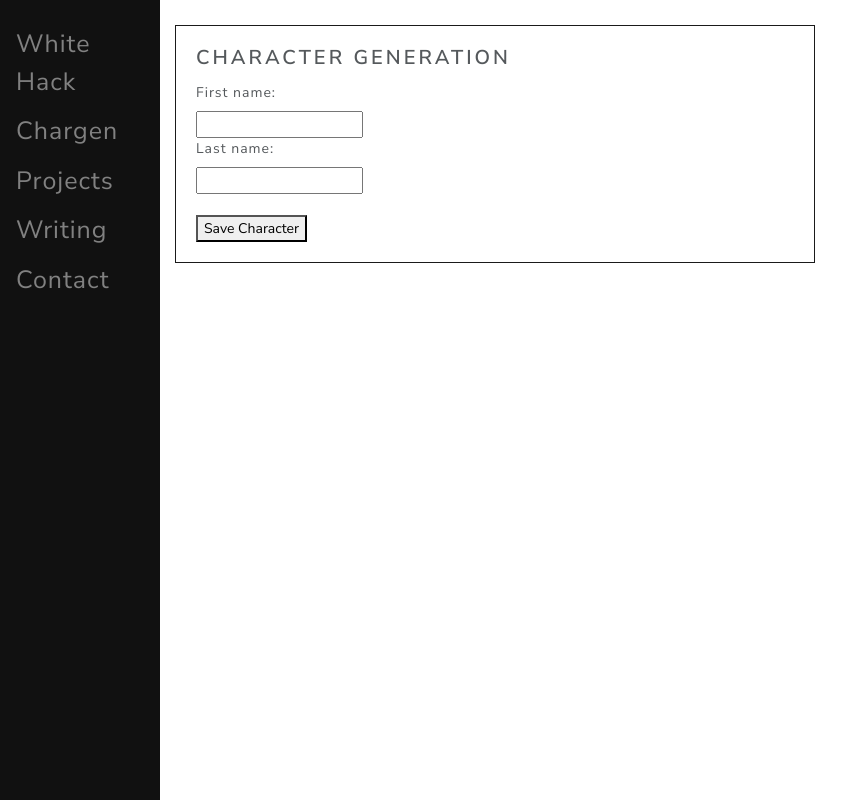
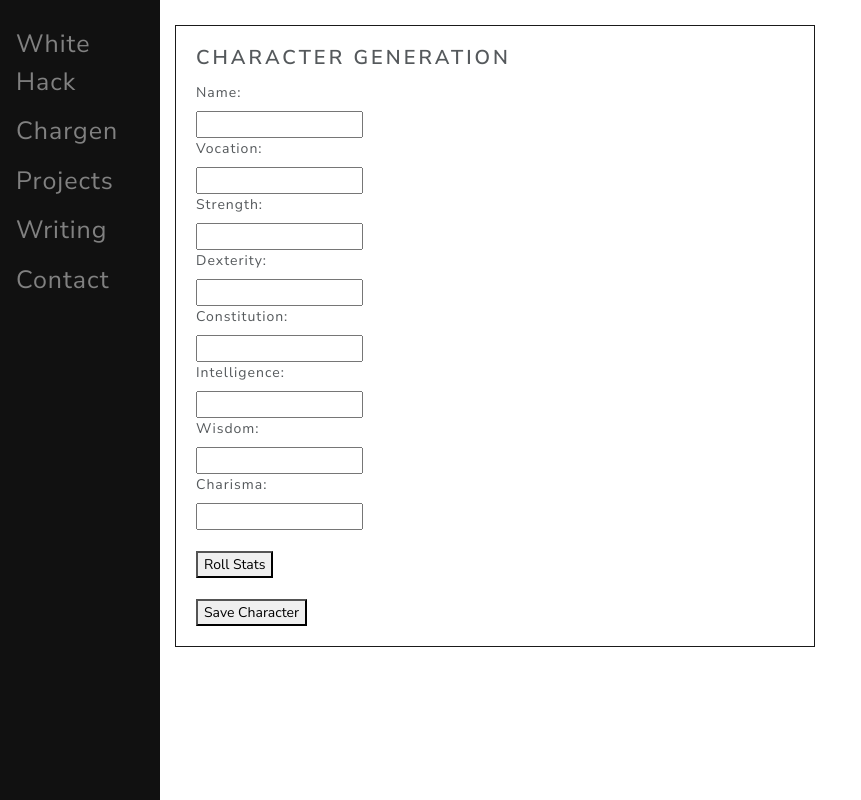
Before and after one commit to alyxstraysa/suldrunswish, a Flask app: page /chargen in a window 1280 px wide. Shown: the whole page, without its empty margins (0-861 px from the left). Run offline with Flask 2, Linux system fonts and the light colour scheme; some libraries are stand-ins or nearby versions.

Commit message:
statroller

```diff
--- /dev/null
+++ b/static/js/chargen.js
@@ -0,0 +1,18 @@
+function rolldice() {
+  dice1 = Math.floor(Math.random() * 6) + 1;
+  dice2 = Math.floor(Math.random() * 6) + 1;
+  dice3 = Math.floor(Math.random() * 6) + 1;
+  return dice1 + dice2 + dice3;
+}
+
+$(document).ready(function () {
+  $("#rollstats").click(function () {
+    $("#strength").val(rolldice());
+    $("#dexterity").val(rolldice());
+    $("#constitution").val(rolldice());
+    $("#intelligence").val(rolldice());
+    $("#wisdom").val(rolldice());
+    $("#charisma").val(rolldice());
+    $("#vocation").val();
+  });
+});
--- a/templates/chargen.html
+++ b/templates/chargen.html
@@ -1,13 +1,32 @@
-{% extends "index.html" %} {% block content %}
+{% extends "index.html" %} {% block jsload %}
+
+<script src="/static/js/chargen.js"></script>
+
+{% endblock %} {% block content %}
 
 <div class="card border-primary mb-3" style="max-width: 40rem;">
   <div class="card-body">
     <h4 class="card-title">Character Generation</h4>
-    <form method="POST" action="{{url_for('post_to_db')}}">
-      <label for="fname">First name:</label><br />
-      <input type="text" id="fname" name="fname" /><br />
-      <label for="lname">Last name:</label><br />
-      <input type="text" id="lname" name="lname" /><br />
+    <form>
+      <label for="name">Name:</label><br />
+      <input type="text" id="name" name="name" /><br />
+      <label for="vocation">Vocation:</label><br />
+      <input type="text" id="vocation" name="vocation" /><br />
+      <label for="strength">Strength:</label><br />
+      <input type="text" id="strength" name="strength" /><br />
+      <label for="dexterity">Dexterity:</label><br />
+      <input type="text" id="dexterity" name="dexterity" /><br />
+      <label for="constitution">Constitution:</label><br />
+      <input type="text" id="constitution" name="constitution" /><br />
+      <label for="intelligence">Intelligence:</label><br />
+      <input type="text" id="intelligence" name="intelligence" /><br />
+      <label for="wisdom">Wisdom:</label><br />
+      <input type="text" id="wisdom" name="wisdom" /><br />
+      <label for="charisma">Charisma:</label><br />
+      <input type="text" id="charisma" name="charisma" /><br />
+
+      <br />
+      <button type="button" id="rollstats">Roll Stats</button> <br />
       <br />
       <button type="submit">Save Character</button>
     </form>
--- a/templates/index.html
+++ b/templates/index.html
@@ -8,6 +8,11 @@
   <link rel="icon"
       type="image/png"
       href="/static/favicon.png">
+
+  <script src="https://code.jquery.com/jquery-3.5.1.min.js" integrity="sha256-9/aliU8dGd2tb6OSsuzixeV4y/faTqgFtohetphbbj0=" crossorigin="anonymous"></script>
+
+  {% block jsload %}
+  {% endblock %}
 </head>
 
 <!-- Side navigation -->
```
Also changed, not shown: static/generators/vocation.txt (added, +45 -0 lines), 2 other files.
